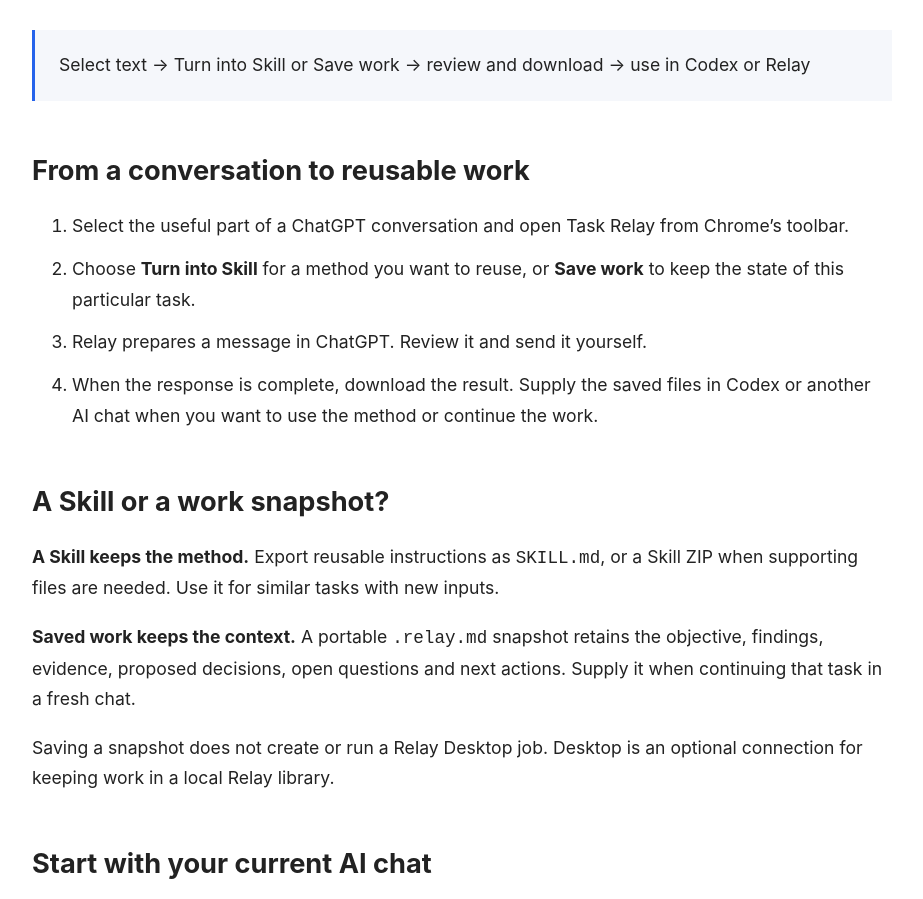
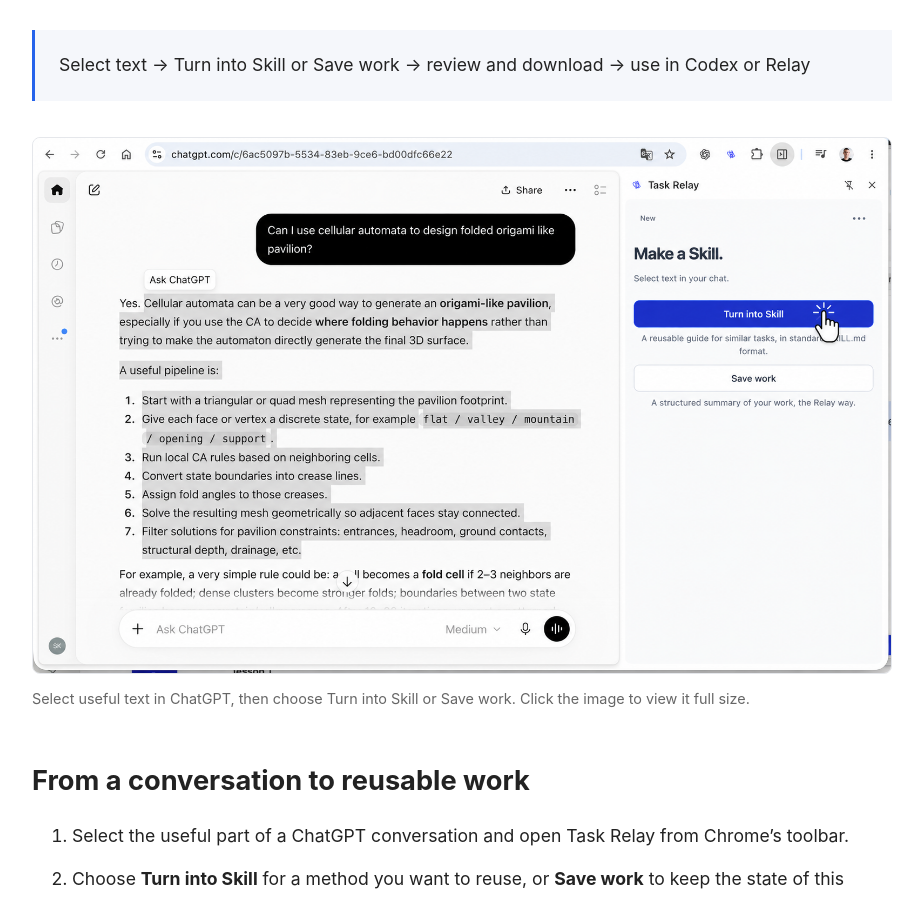
Before and after one commit to StepanKukharskiy/me, a SvelteKit app: page /relay/chrome in a window 1280 px wide. Shown: the part 381-1280 px from the top of the page, without its empty margins (178-1101 px from the left). Built offline with nearby package versions, Linux system fonts and the light colour scheme.

Commit message:
Show Relay Chrome screenshot on homepage and extension page

```diff
--- a/src/routes/relay/chrome/+page.svelte
+++ b/src/routes/relay/chrome/+page.svelte
@@ -17,6 +17,14 @@
 	/>
 	<meta property="og:type" content="website" />
 	<meta property="og:url" content="https://stepankukharskiy.com/relay/chrome" />
+	<meta
+		property="og:image"
+		content="https://stepankukharskiy.com/relay/assets/relay-chrome-selected-text.png"
+	/>
+	<meta
+		property="og:image:alt"
+		content="Selected ChatGPT text beside the Task Relay Chrome extension."
+	/>
 	<script type="application/ld+json">
 		{
 			"@context": "https://schema.org",
@@ -44,6 +52,26 @@
 <p class="flow">
 	Select text → Turn into Skill or Save work → review and download → use in Codex or Relay
 </p>
+
+<figure class="extension-preview">
+	<a
+		href="/relay/assets/relay-chrome-selected-text.png"
+		rel="external"
+		aria-label="View the full Relay extension screenshot"
+	>
+		<img
+			src="/relay/assets/relay-chrome-selected-text.png"
+			alt="Selected text about designing an origami-like pavilion in ChatGPT, with Task Relay open beside it and the Turn into Skill button highlighted."
+			width="1589"
+			height="990"
+			decoding="async"
+		/>
+	</a>
+	<figcaption>
+		Select useful text in ChatGPT, then choose Turn into Skill or Save work. Click the image to view
+		it full size.
+	</figcaption>
+</figure>
 
 <section>
 	<h2>From a conversation to reusable work</h2>
@@ -101,6 +129,22 @@
 </section>
 
 <style>
+	.extension-preview {
+		margin: 32px 0;
+	}
+	.extension-preview img {
+		display: block;
+		width: 100%;
+		height: auto;
+		border: 1px solid #e5e7eb;
+		border-radius: 8px;
+		box-sizing: border-box;
+	}
+	.extension-preview figcaption {
+		margin-top: 12px;
+		font-size: 0.9rem;
+		color: #666;
+	}
 	.install {
 		display: inline-block;
 		padding: 12px 20px;
```
Also changed, not shown: src/routes/+page.svelte (+29 -4 lines), static/relay/assets/relay-chrome-selected-text.png (added).
